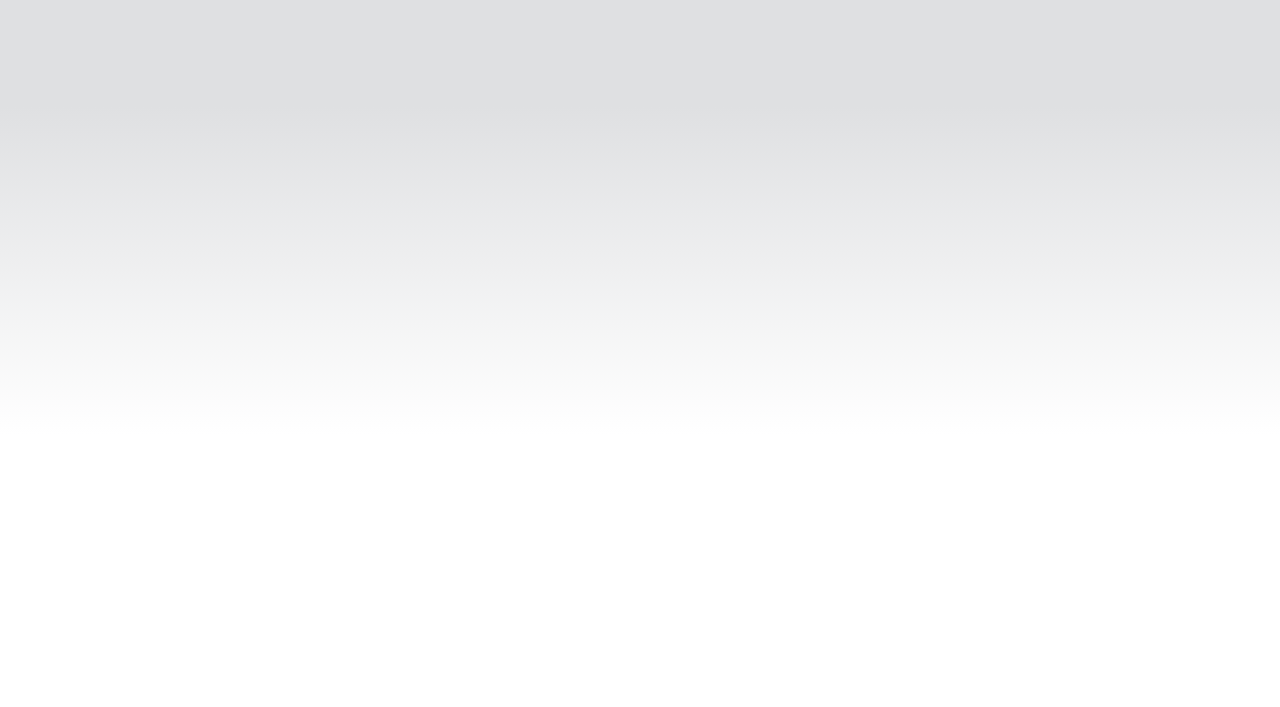
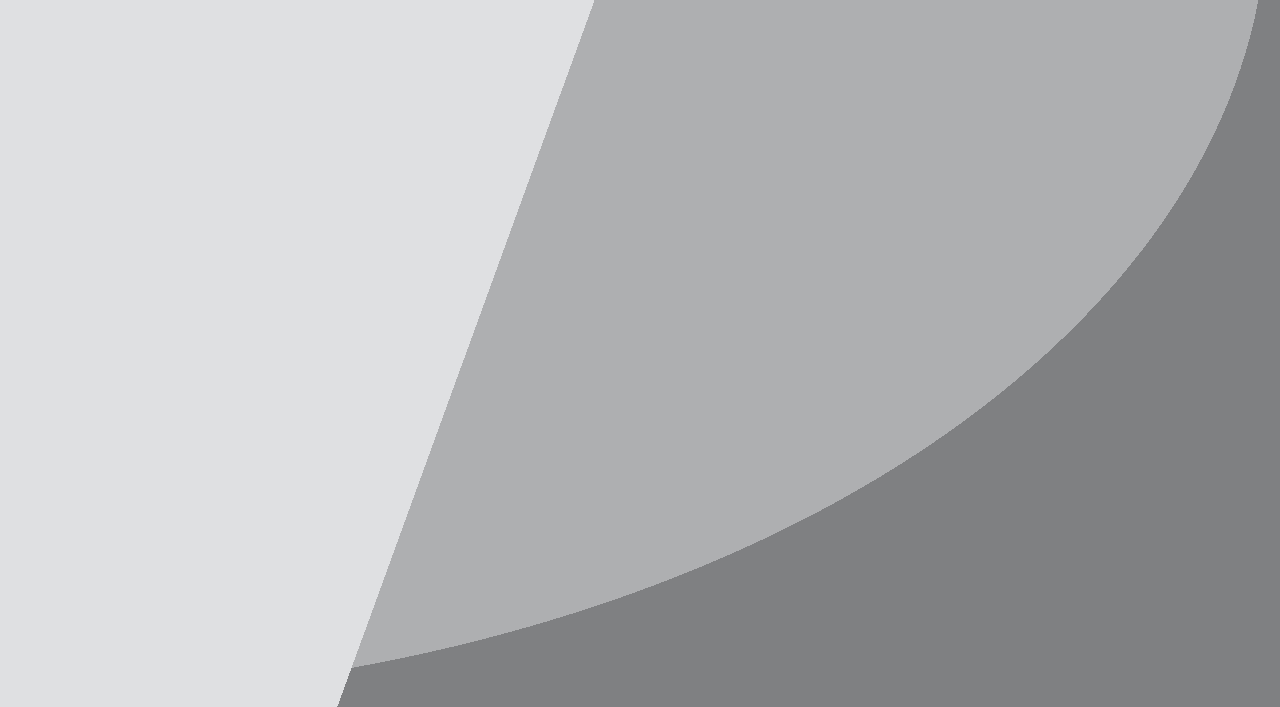
Before and after one commit to ekstek/ekstek-website, a Gatsby site: page /contact in a window 1280 px wide. Shown: the part 93-800 px from the top of the page. Built offline with nearby package versions, Linux system fonts and the light colour scheme; Gatsby itself is replaced by a stand-in of ours; a web font is replaced by a local one.

Commit message:
change in background color

```diff
--- a/src/pages/contact.js
+++ b/src/pages/contact.js
@@ -5,9 +5,13 @@ import '../styles/contact.css'
 
 const Contact = () => (
     <div>
-    <div className="contact-page-container">
+    <div className="contact-page-container bg-purple">
         <SEO title="Contact" />
         <NavBar />
+        <div className="contact-page-content">
+            <div></div>
+            <div></div>
+        </div>
     </div>
     </div>
 )
--- a/src/pages/index.js
+++ b/src/pages/index.js
@@ -7,7 +7,7 @@ import Fade from "react-reveal/Fade"
 
 const IndexPage = () => (
   <div>
-    <div className="index-page-container">
+    <div className="index-page-container bg-purple">
       <SEO title="Home"/>
       <NavBar />
       <div className="main-heading">
--- a/src/styles/contact.css
+++ b/src/styles/contact.css
@@ -4,3 +4,11 @@
     min-height: 100vh;
     background: linear-gradient(180deg, rgba(223,224,226,1) 25%, rgba(255,255,255,1) 66%);
 }
+
+.bg-purple {
+    color: #fff;
+    background: -webkit-linear-gradient(110deg, #dfe0e2 40%, rgba(0, 0, 0, 0) 30%), -webkit-radial-gradient(farthest-corner at 0% 0%, #AEAFB1 70%, #7F8082 70%);
+    background: -o-linear-gradient(110deg, #dfe0e2 40%, rgba(0, 0, 0, 0) 30%), -o-radial-gradient(farthest-corner at 0% 0%, #AEAFB1 70%, #7F8082 70%);
+    background: -moz-linear-gradient(110deg, #dfe0e2 40%, rgba(0, 0, 0, 0) 30%), -moz-radial-gradient(farthest-corner at 0% 0%, #AEAFB1 70%, #7F8082 70%);
+    background: linear-gradient(110deg, #dfe0e2 40%, rgba(0, 0, 0, 0) 30%), radial-gradient(farthest-corner at 0% 0%, #AEAFB1 70%, #7F8082 70%);
+}
--- a/src/styles/index.css
+++ b/src/styles/index.css
@@ -7,6 +7,14 @@ html, body {
     flex-direction: column;
     min-height: 100vh;
     background: linear-gradient(180deg, rgba(223,224,226,1) 25%, rgba(255,255,255,1) 66%);
+}
+
+.bg-purple {
+    color: #fff;
+    background: -webkit-linear-gradient(110deg, #dfe0e2 40%, rgba(0, 0, 0, 0) 30%), -webkit-radial-gradient(farthest-corner at 0% 0%, #AEAFB1 70%, #7F8082 70%);
+    background: -o-linear-gradient(110deg, #dfe0e2 40%, rgba(0, 0, 0, 0) 30%), -o-radial-gradient(farthest-corner at 0% 0%, #AEAFB1 70%, #7F8082 70%);
+    background: -moz-linear-gradient(110deg, #dfe0e2 40%, rgba(0, 0, 0, 0) 30%), -moz-radial-gradient(farthest-corner at 0% 0%, #AEAFB1 70%, #7F8082 70%);
+    background: linear-gradient(110deg, #dfe0e2 40%, rgba(0, 0, 0, 0) 30%), radial-gradient(farthest-corner at 0% 0%, #AEAFB1 70%, #7F8082 70%);
 }
 
 .main-heading {
@@ -21,8 +29,8 @@ html, body {
     padding: 15px;
 }
 
-.main-heading h1 h2 {
-    color: #303942;
+.main-heading h1, h2 {
+    color: #303841;
 }
 
 .main-heading h1 {
```
